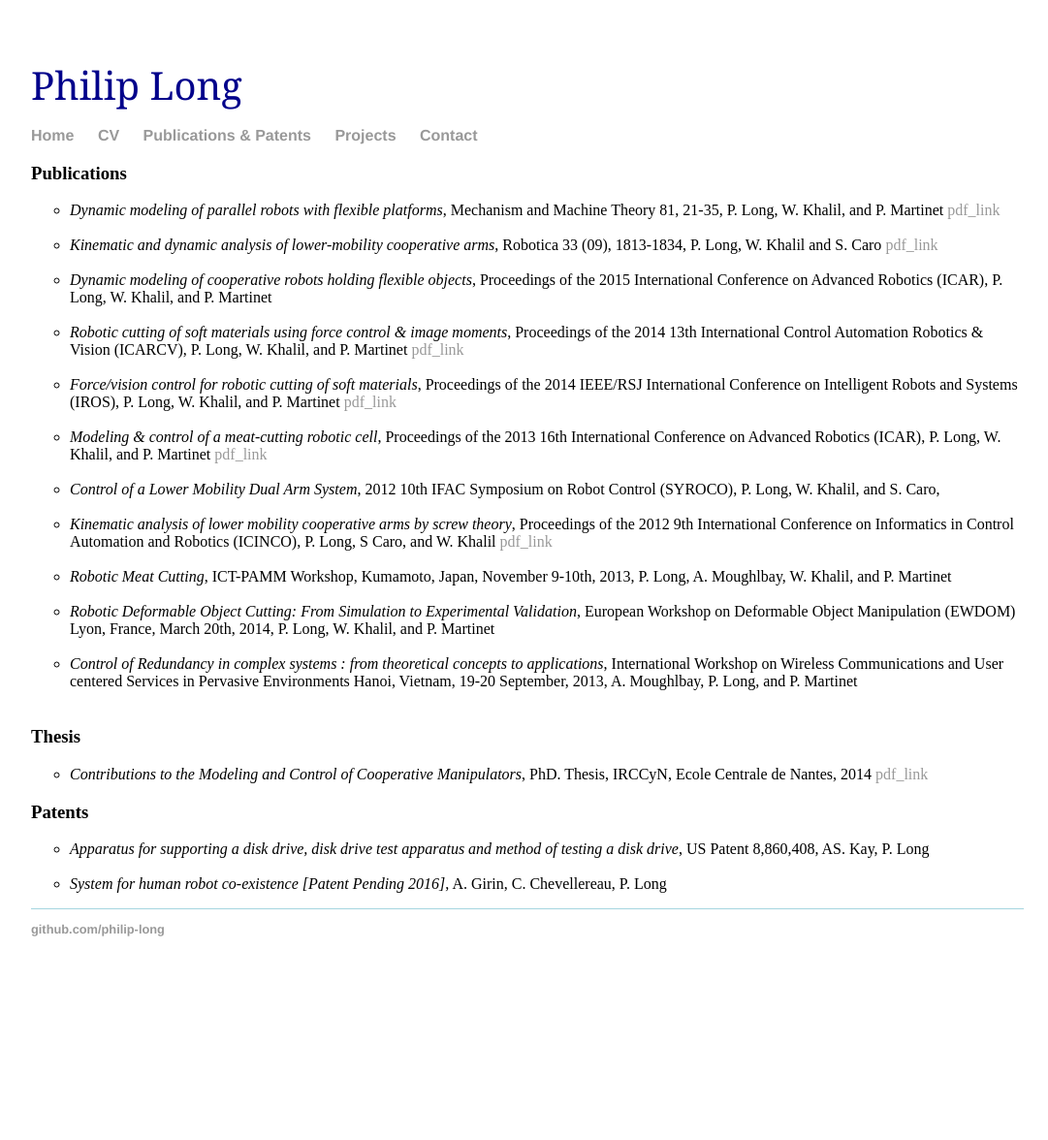
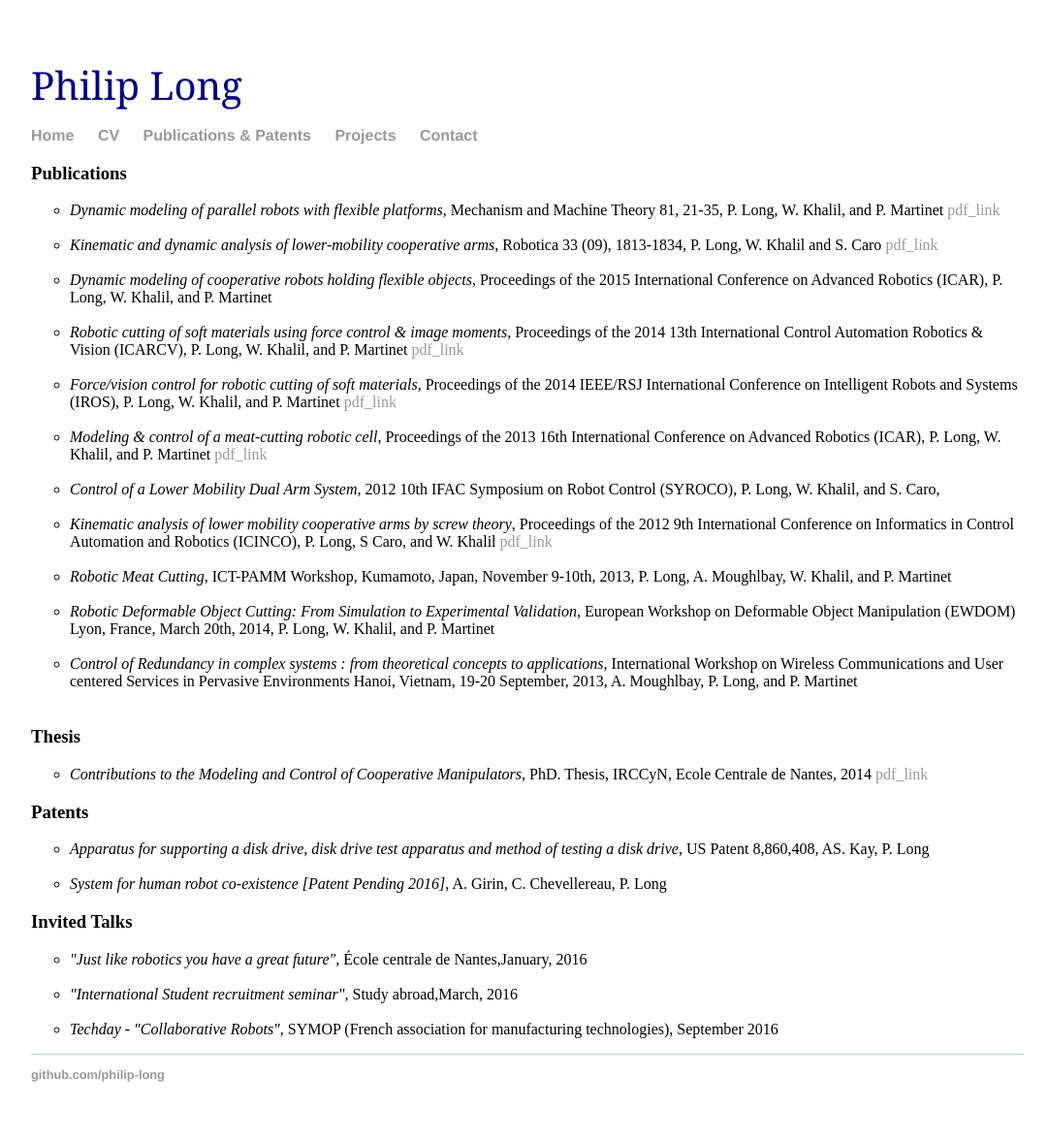
Before and after one commit to philip-long/philip-long.github.io, a Jekyll site: the page built from publications/index.html, in a window 1280 px wide. Shown: the whole page at 97% size, without its empty margins (96-1177 px from the left). Built offline with Jekyll 4.4.1, drawn with Linux system fonts in a browser that asks for light colours; before the commit the page ends 1026 px from its top, so only the background shows below that.

Commit message:
invited talks

```diff
--- a/publications/index.html
+++ b/publications/index.html
@@ -87,7 +87,22 @@ title: Philip Long, PhD, Roboticist
     </ul>
 </div><!-- /.blurb -->
 
+<div class="blurb">
+ <h3> Invited Talks</h3>
 
+ <ul style="list-style-type:circle">
+      <li>
+    <i>"Just like robotics you have a great future"</i>, École centrale de Nantes,January, 2016<br><br>
+    </li>
+         <li>
+    <i>"International Student recruitment seminar"</i>, Study abroad,March, 2016<br><br>
+    </li>
+    <li>
+    <i> Techday - "Collaborative Robots"</i>, SYMOP (French association for manufacturing technologies), September 2016 <br>
+    </li>
+    </ul>
+
+</div>
 
 <!--
 
```
